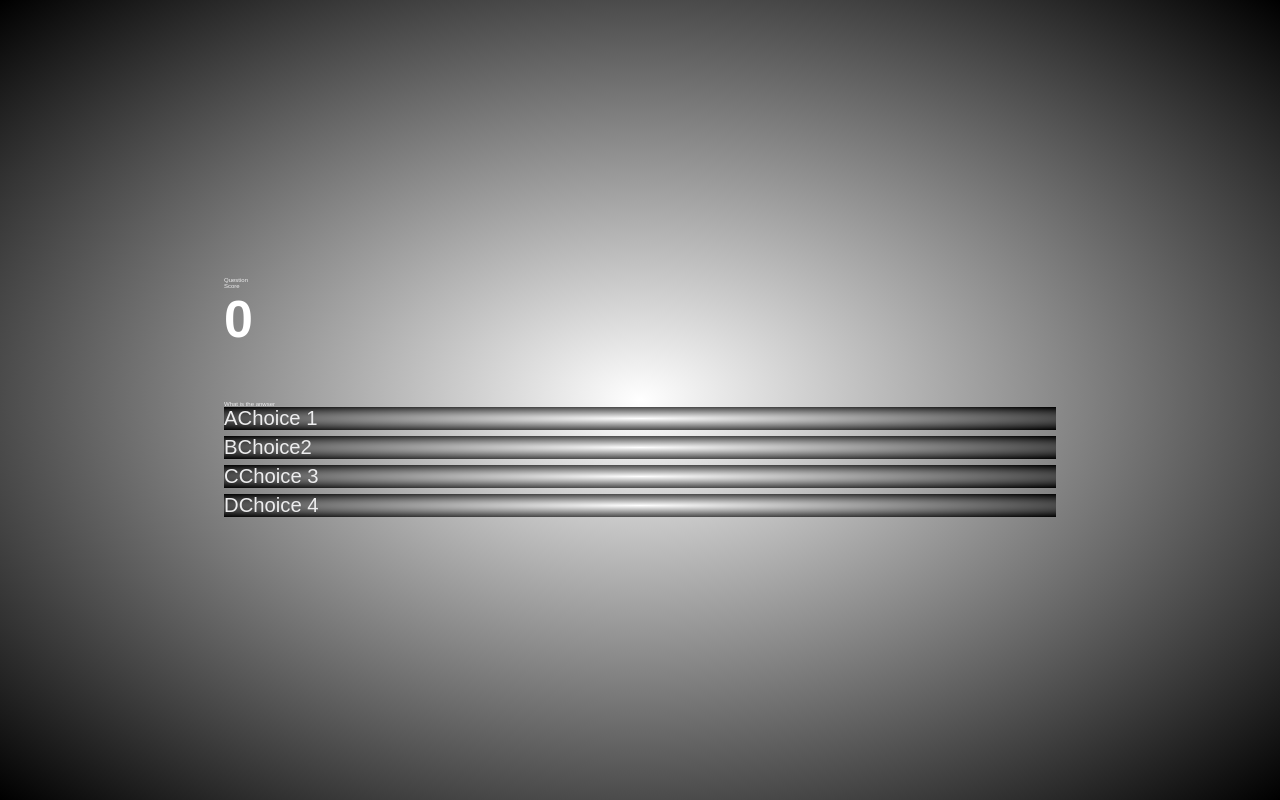
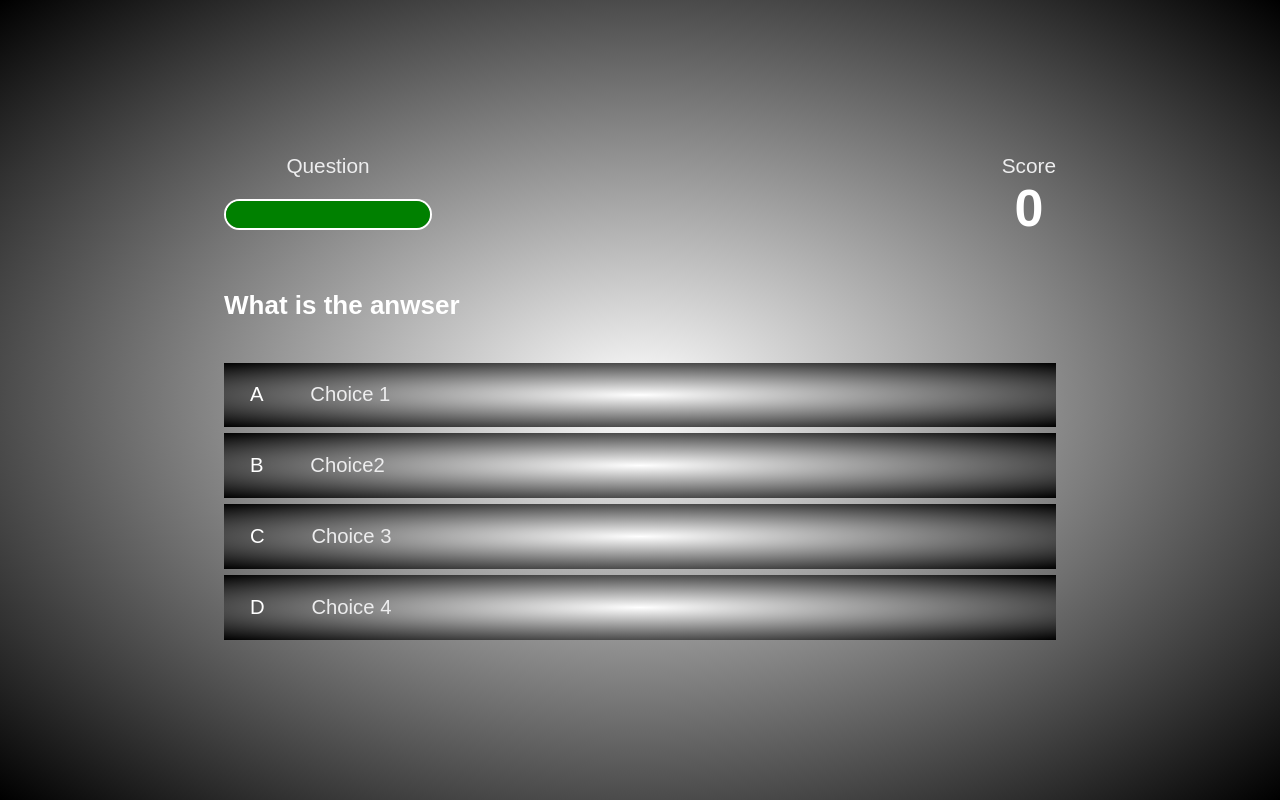
Before and after one commit to lucimaster100/TW, a website: page NewHome/HTML/game.html in a window 1280 px wide. Drawn offline with Linux system fonts and the light colour scheme.

Commit message:
Game page CSS

```diff
--- a/NewHome/CSS/game.css
+++ b/NewHome/CSS/game.css
@@ -12,3 +12,61 @@ body{
     font-size: 3rem;
     min-width: 80rem;
 }
+.choice-container:hover{
+    cursor: pointer;
+    box-shadow:0 0.5rem 1rem 0 grey;
+    transition: transform 150ms ;
+    transform: scale(1.05);
+}
+.choice-prefix{
+    padding: 2rem 2.5rem;
+    color: white;
+}
+.choice-text{
+    padding: 2rem;
+    width: 100%;
+}
+
+.correct{
+    background: green;
+}
+.incorrect{
+    background: red;
+}
+
+#hud{
+    display: flex;
+    justify-content: space-between;
+}
+
+.hud-prefix{
+    text-align: center;
+    font-size: 2rem;
+}
+.hud-main-text{
+    text-align: center;
+
+}
+
+#progressBar{
+    width: 20rem;
+    height: 3rem;
+    border: 0.2rem solid white;
+    margin-top: 2rem;
+    border-radius: 50px;
+    overflow: hidden;
+}
+
+#progressBarFull{
+    height: 100%;
+    background:green;
+    min-width: 0%;
+}
+
+
+@media screen and (max-width: 768px) {
+    .choice-container{
+        min-width: 40rem;
+    }
+
+}
--- a/NewHome/CSS/style.css
+++ b/NewHome/CSS/style.css
@@ -17,7 +17,7 @@ h1{
 }
 
 h2{
-    font-size: 4rem;
+    font-size: 2.5rem;
     color: white;
     margin-bottom: 4rem;
 }
@@ -71,7 +71,7 @@ h2{
 
 .btn:hover{
     cursor: pointer;
-    box-shadow:0 0.5rem 1rem 0 red;
+    box-shadow:0 0.5rem 1rem 0 grey;
     transition: transform 150ms ;
     transform: scale(1.1);
 }
--- a/NewHome/HTML/game.html
+++ b/NewHome/HTML/game.html
@@ -29,7 +29,7 @@
                   </h1>
               </div>
           </div>
-          <div id="question">What is the anwser</div>
+          <h2 id="question">What is the anwser</h2>
           <div class="choice-container">
               <p class="choice-prefix">A</p>
               <p class="choice-text" data-number="1" >Choice 1</p>
```
